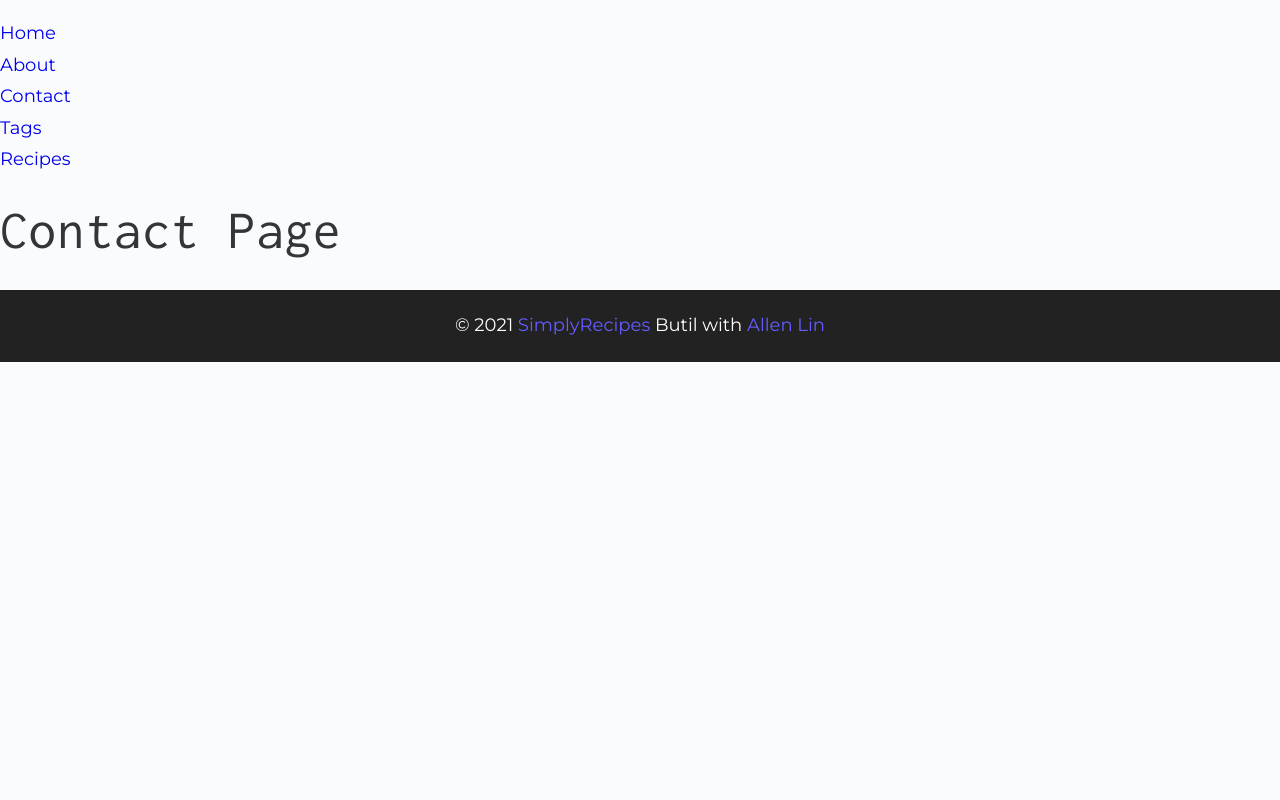
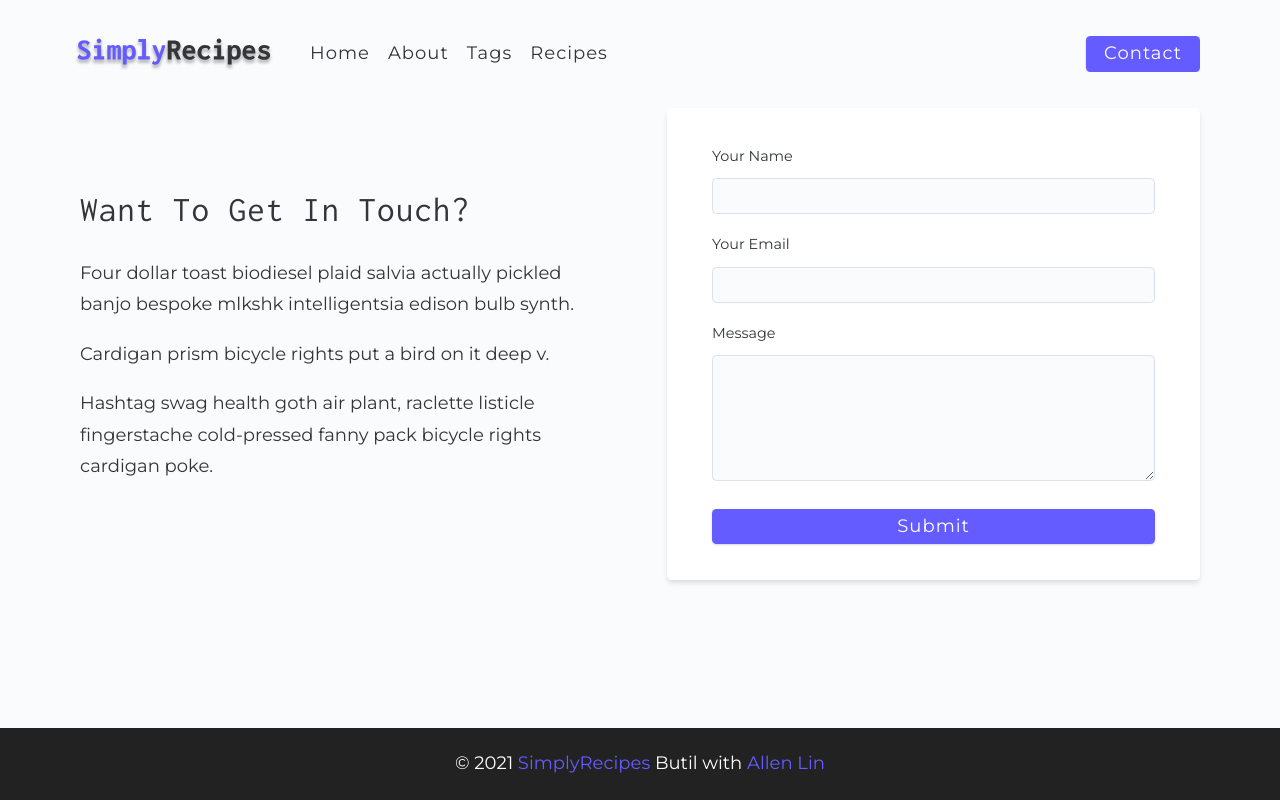
Before and after one commit to AllenLin0321/recipes, a Gatsby site: page /contact in a window 1280 px wide. Built offline with nearby package versions, Linux system fonts and the light colour scheme; Gatsby itself is replaced by a stand-in of ours.

Commit message:
Navbar setup

```diff
--- a/package.json
+++ b/package.json
@@ -20,6 +20,7 @@
     "normalize.css": "^8.0.1",
     "react": "^17.0.1",
     "react-dom": "^17.0.1",
+    "react-icons": "^4.2.0",
     "sass": "^1.32.13"
   }
 }
--- a/src/components/Navbar.js
+++ b/src/components/Navbar.js
@@ -1,28 +1,45 @@
 import React from "react";
 import { Link } from "gatsby";
-
+import { FiAlignJustify } from "react-icons/fi";
+import logo from "../assets/images/logo.svg";
 const Navbar = () => {
-    return (
-        <nav>
-            <ul>
-                <li>
-                    <Link to="/">Home</Link>
-                </li>
-                <li>
-                    <Link to="/about">About</Link>
-                </li>
-                <li>
-                    <Link to="/contact">Contact</Link>
-                </li>
-                <li>
-                    <Link to="/tags">Tags</Link>
-                </li>
-                <li>
-                    <Link to="/recipes">Recipes</Link>
-                </li>
-            </ul>
-        </nav>
-    );
+  return (
+    <nav className="navbar">
+      <div className="nav-center">
+        <div className="nav-header">
+          <Link to="/">
+            <img src={logo} alt="simply recipes" />
+          </Link>
+          <buttom className="nav-btn">
+            <FiAlignJustify />
+          </buttom>
+        </div>
+        <div className="nav-links show-links">
+          <Link className="nav-link" activeClassName="active-link" to="/">
+            Home
+          </Link>
+          <Link className="nav-link" activeClassName="active-link" to="/about">
+            About
+          </Link>
+          <Link className="nav-link" activeClassName="active-link" to="/tags">
+            Tags
+          </Link>
+          <Link
+            className="nav-link"
+            activeClassName="active-link"
+            to="/recipes"
+          >
+            Recipes
+          </Link>
+          <div className="nav-link contact-link">
+            <Link to="/contact" className="btn">
+              Contact
+            </Link>
+          </div>
+        </div>
+      </div>
+    </nav>
+  );
 };
 
 export default Navbar;
--- a/src/pages/contact.js
+++ b/src/pages/contact.js
@@ -1,11 +1,46 @@
 import React from "react";
 import Layout from "../components/Layout";
+
 const Contact = () => {
-    return (
-        <Layout>
-            <h1>Contact Page</h1>
-        </Layout>
-    );
+  return (
+    <Layout>
+      <main className="page">
+        <section className="contact-page">
+          <article className="contact-info">
+            <h3>Want To Get In Touch?</h3>
+            <p>
+              Four dollar toast biodiesel plaid salvia actually pickled banjo
+              bespoke mlkshk intelligentsia edison bulb synth.
+            </p>
+            <p>Cardigan prism bicycle rights put a bird on it deep v.</p>
+            <p>
+              Hashtag swag health goth air plant, raclette listicle fingerstache
+              cold-pressed fanny pack bicycle rights cardigan poke.
+            </p>
+          </article>
+          <article>
+            <form className="form contact-form">
+              <div className="form-row">
+                <label htmlFor="name">your name</label>
+                <input type="text" name="name" id="name" />
+              </div>
+              <div className="form-row">
+                <label htmlFor="email">your email</label>
+                <input type="text" name="email" id="email" />
+              </div>
+              <div className="form-row">
+                <label htmlFor="message">message</label>
+                <textarea name="message" id="message"></textarea>
+              </div>
+              <button type="submit" className="btn block">
+                submit
+              </button>
+            </form>
+          </article>
+        </section>
+      </main>
+    </Layout>
+  );
 };
 
 export default Contact;
```
Also changed, not shown: src/assets/data/recipe.json (added, +20 -0 lines), src/assets/images/about.jpeg (added), src/assets/images/logo.svg (added), src/assets/images/main.jpeg (added), src/assets/images/recipe-1.jpeg (added), src/assets/images/recipes/recipe-1.jpeg (added), src/assets/images/recipes/recipe-2.jpg (added), src/assets/images/recipes/recipe-3.jpeg (added), src/assets/images/recipes/recipe-4.jpeg (added), 3 other files.
